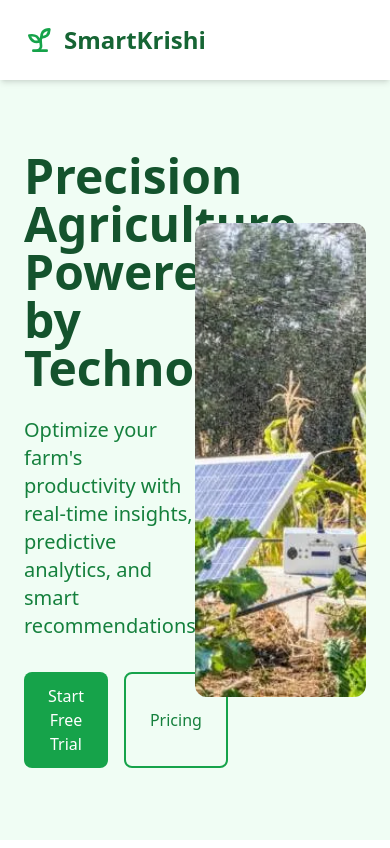
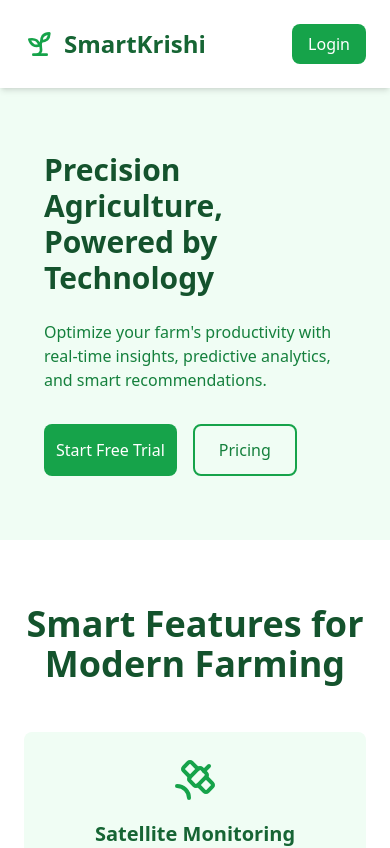
Before and after one commit to theprashantsherkar/SmartKrishi, a React (Vite) app: page / in a window 390 px wide. Shown: the top 848 px of the page. Built offline with nearby package versions, Linux system fonts and the light colour scheme.

Commit message:
adding responsiveness

```diff
--- a/src/components/custom/Navbar.jsx
+++ b/src/components/custom/Navbar.jsx
@@ -22,9 +22,12 @@ function Navbar() {
                 </div>
             </nav>
             <nav className="bg-white shadow-md px-6 py-6 sm:hidden flex justify-between items-center">
-                <div className="flex items-center">
-                    <Sprout className="text-green-600 mr-2" size={32} />
-                    <h1 className="text-2xl font-bold text-green-800">SmartKrishi</h1>
+                <div className="flex items-center justify-between w-full">
+                    <div className='flex items-center justify-center'><Sprout className="text-green-600 mr-2" size={32} />
+                    <h1 className="text-2xl font-bold text-green-800">SmartKrishi</h1></div>
+                    <Link to={'/login'} className="bg-green-600 text-white px-4 py-2 rounded-lg hover:bg-green-700">
+                        Login
+                    </Link>
                 </div>
             </nav>
 
--- a/src/pages/Features.jsx
+++ b/src/pages/Features.jsx
@@ -16,7 +16,7 @@ function Features() {
               <h3 className="text-4xl font-bold text-center text-green-900 mb-12">
                   Smart Features for Modern Farming
               </h3>
-              <div className="grid grid-cols-3 gap-8">
+              <div className="grid sm:grid-cols-3 grid-rows-3 gap-8">
                   {[
                       {
                           icon: <Satellite className="text-green-600" size={48} />,
--- a/src/pages/Hero.jsx
+++ b/src/pages/Hero.jsx
@@ -7,16 +7,16 @@ function Hero() {
 const images = ['/image.jpg', 'scene1.webp', 'scene2.webp', 'scene3.webp'];
 
   return (
-      <header className="flex-grow flex items-center container mx-auto px-6 py-16 h-[90vh]">
-          <div className="w-1/2 h-fit">
-              <h2 className="text-5xl font-bold text-green-900 mb-6">
+      <header className="flex-grow sm:flex-row flex-col flex items-center container mx-auto px-6 py-16 sm:h-[90vh] min-h-fit">
+          <div className="sm:w-1/2 w-full h-fit px-5">
+              <h2 className="sm:text-5xl text-3xl font-bold text-green-900 mb-6">
                   Precision Agriculture, Powered by Technology
               </h2>
-              <p className="text-xl text-green-700 mb-8">
+              <p className="sm:text-xl text-md text-green-700 mb-8">
                   Optimize your farm's productivity with real-time insights, predictive analytics, and smart recommendations.
               </p>
-              <div className="flex space-x-4">
-                  <button className="bg-green-600 text-white px-6 py-3 rounded-lg hover:bg-green-700">
+              <div className="flex gap-4 ">
+                  <button className="bg-green-600 text-white px-3 py-3 rounded-lg hover:bg-green-700">
                       <Link to={'/signup'}>Start Free Trial</Link>
                   </button>
                   <button className="border-2 border-green-600 text-green-700 px-6 py-3 rounded-lg hover:bg-green-100">
@@ -24,7 +24,7 @@ const images = ['/image.jpg', 'scene1.webp', 'scene2.webp', 'scene3.webp'];
                   </button>
               </div>
           </div>
-          <div className="w-1/2 h-3/4 rounded-xl overflow-hidden">
+          <div className="sm:w-1/2 w-full h-3/4 rounded-xl overflow-hidden">
               <ImagesSlider images={images}/>
           </div>
       </header>
--- a/src/pages/Values.jsx
+++ b/src/pages/Values.jsx
@@ -75,11 +75,9 @@ function Values() {
 
   useEffect(() => {
     setInsect(JSON.stringify(data.Insect));
+    console.log(data);
   }, [data])
 
-  useEffect(() => {
-    console.log(data);
-  }, [data]);
 
   if (!data.Nitrogen || !data.Potassium || !data.humidity || !data.pH) {
     return <div className='h-screen flex items-center justify-center'>Loading...</div>;
```
Also changed, not shown: src/components/ui/Button.jsx (line endings or trailing spaces).
